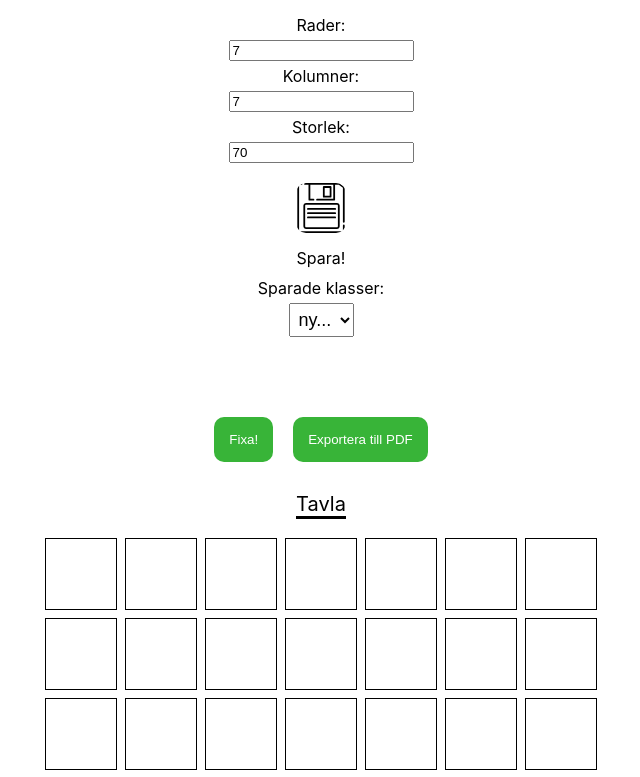
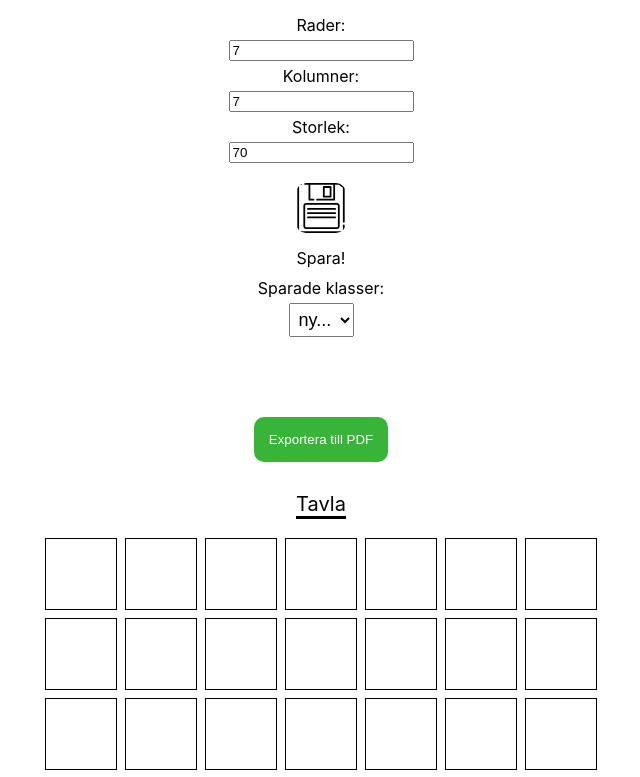
Before and after one commit to KillerrabbitAos/Skola77-frontend, a React (Create React App) app: page / in a window 1280 px wide. Shown: the top 777 px of the page, without its empty margins (319-959 px from the left). Built offline with nearby package versions, Linux system fonts and the light colour scheme.

Commit message:
tog bort fixaknappen

```diff
--- a/src/App.js
+++ b/src/App.js
@@ -312,7 +312,6 @@ const handleMixNames = () => {
       {sparningsLösning}
 
     <div id='gridMedAnnat'>
-      <button label="fixa 2.0" onClick={fixa}>Fixa!</button>
       <button onClick={handleExportToPDF}>Exportera till PDF</button>
       {grid}
       <button onClick={ändraPerspektiv}>byt perspektiv</button>
```
